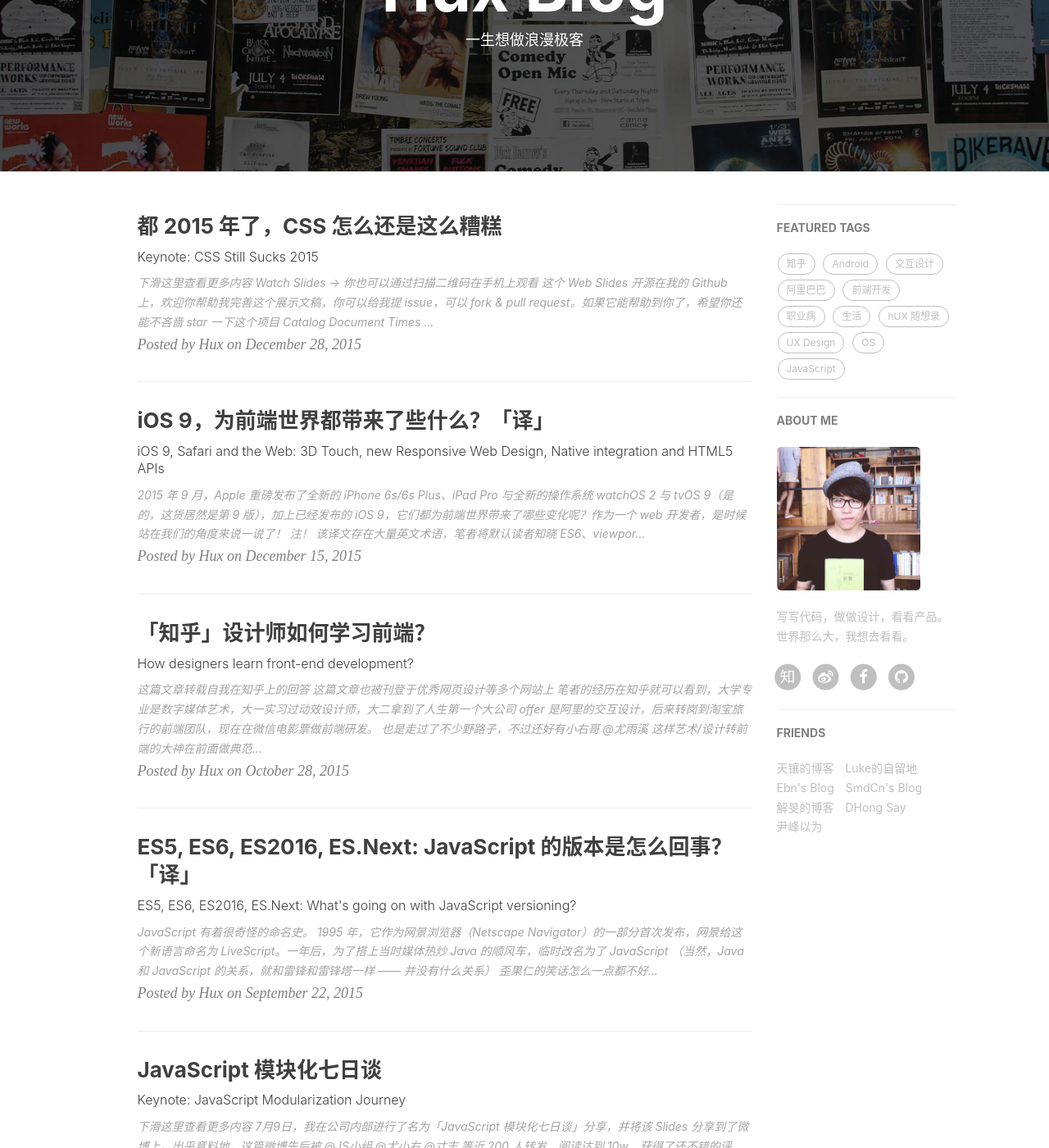
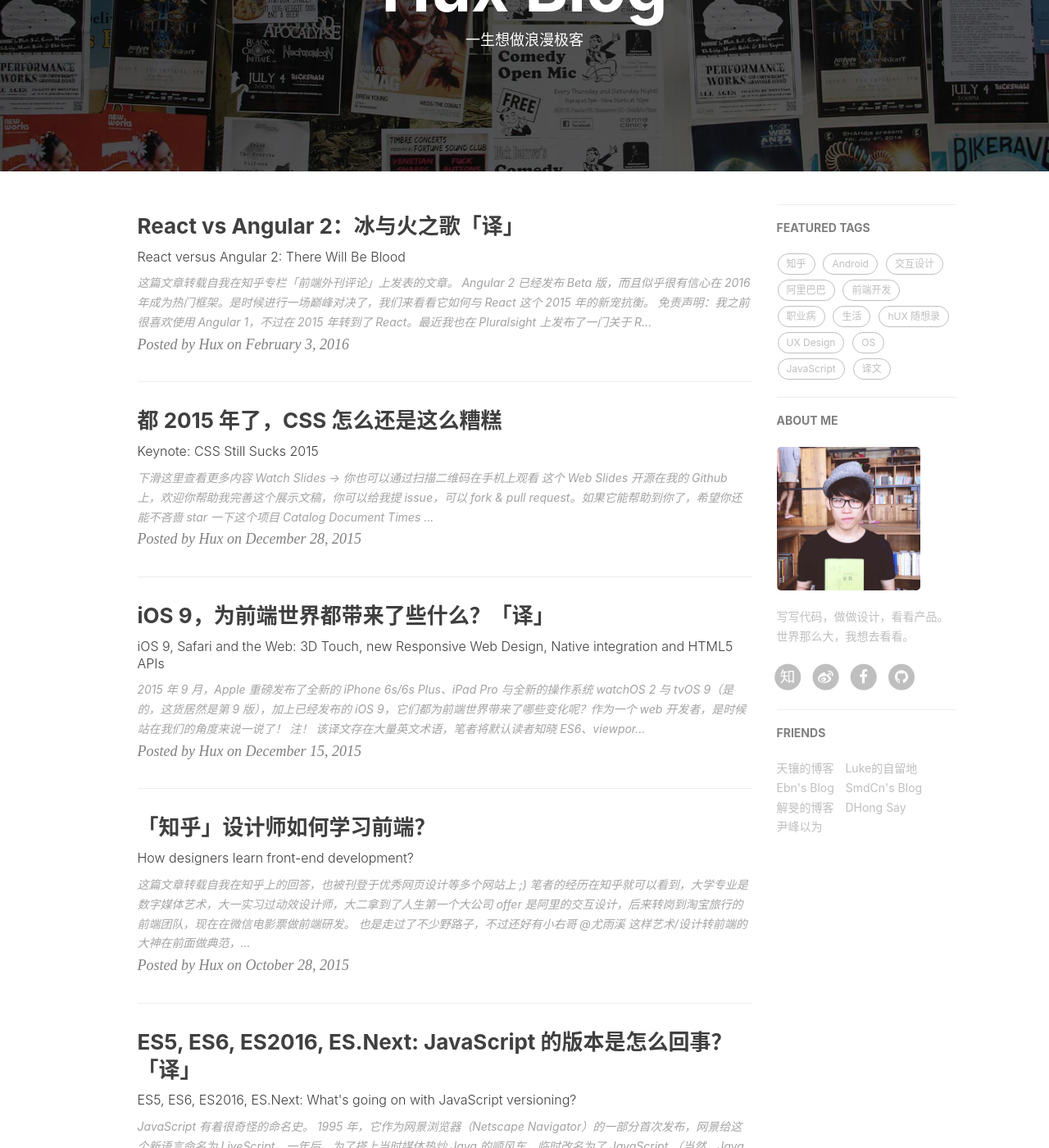
Before and after one commit to q97236143/Huxproh, a Jekyll site: the page built from index.html, in a window 1280 px wide and 1400 px high, scrolled down 209 px. Shown: the whole window at 82% size. Built offline with Jekyll 4.4.1, drawn with Linux system fonts in a browser that asks for light colours; nearby versions of some CDN libraries; the list of posts is cut into pages by our own code; comment, search, counter and statistics services are not loaded; part of the change alters nothing that is shown; some of the changed text lies outside the part shown.

Commit message:
[self] new post: React vs Angular2

```diff
--- a/_posts/2015-10-28-how-designer-learn-fe.markdown
+++ b/_posts/2015-10-28-how-designer-learn-fe.markdown
@@ -11,8 +11,7 @@ tags:
     - UX Design
 ---
 
-> 这篇文章转载自[我在知乎上的回答](https://www.zhihu.com/question/21921588/answer/69680480)
-> 这篇文章也被刊登于[优秀网页设计](http://www.uisdc.com/head-first-front-end)等多个网站上
+> 这篇文章转载自[我在知乎上的回答](https://www.zhihu.com/question/21921588/answer/69680480)，也被刊登于[优秀网页设计](http://www.uisdc.com/head-first-front-end)等多个网站上 ;)
 
 
 <div>
--- /dev/null
+++ b/_posts/2016-02-03-React-vs-Angular2.markdown
@@ -0,0 +1,224 @@
+---
+layout:     post
+title:      "React vs Angular 2：冰与火之歌「译」"
+subtitle:   "React versus Angular 2: There Will Be Blood"
+date:       2016-02-03 12:00:00
+author:     "Hux"
+header-img: "img/post-bg-re-vs-ng2.jpg"
+header-mask: 0.3
+tags:
+    - 前端开发
+    - JavaScript
+    - 译文
+---
+
+> 这篇文章转载自[我在知乎专栏「前端外刊评论」上发表的文章](http://zhuanlan.zhihu.com/FrontendMagazine/20549104)。
+
+
+[Angular 2](https://angular.io/) 已经发布 Beta 版，而且似乎很有信心在 2016 年成为热门框架。是时候进行一场巅峰对决了，我们来看看它如何与 [React](https://facebook.github.io/react/) 这个 2015 年的新宠抗衡。
+
+
+**免责声明：**我之前很喜欢使用 Angular 1，不过在 2015 年转到了 React。最近我也在 Pluralsight 上发布了一门关于 [React 和 Flux 的课程](https://www.pluralsight.com/courses/react-flux-building-applications)（[免费试学](http://app.pluralsight.com/signup)）。所以，**是的，我本人是有偏见的，但我不会偏袒任何一方。**
+
+好了，我们开始吧，这场对决将会非常血腥。
+
+![](https://cdn-images-1.medium.com/max/800/1*MRPl_SNuRGJchb6eOAnkSA.jpeg)
+
+图片来源：[@jwcarrol](https://twitter.com/jwcarroll)
+
+## 两者根本不具有可比性！
+
+是的是的，Angular 是框架，React 是类库。所以有人觉得比较这两者没有逻辑性可言。大错特错！
+
+> 选择 Angular 还是 React 就像选择直接购买成品电脑还是买零件自己组装一样。
+
+两者的优缺点本文都会提及，我会拿 React 语法和组件模型跟 Angular 的语法和组件模型做对比。这就像是拿成品电脑的 CPU 跟零售的 CPU 做对比，没有任何不妥。
+
+## Angular 2 的优点
+
+我们先看 Angular 相对 React 有哪些优势。
+
+#### **无选择性疲劳**
+
+Angular 是一个完整的框架，本身就提供了比 React 多得多的建议和功能。而要用 React，开发者通常还需要借助别的类库来打造一个真正的应用。比如你可能需要额外的库来处理路由、强制单向数据流、进行 API 调用、做测试以及管理依赖等等。要做的选择和决定太多了，让人很有压力。这也是为什么 React 有那么多的入门套件的原因（我自己就写了两个：[1](https://github.com/coryhouse/react-flux-starter-kit)、[2](https://github.com/coryhouse/react-slingshot)）。
+
+Angular 自带了不少主张，所以能够帮助你更快开始，不至于因为要做很多决定而无所适从。这种强制的一致性也能帮助新人更快适应其开发模式，并使得开发者在不同团队间切换更具可行性。
+
+Angular 核心团队让我非常欣赏的一点是，他们拥抱了 TypeScript，这就造成了另一个优势。
+
+#### TypeScript = 阳关大道
+
+没错，并非所有人都喜欢 TypeScript，但是 Angular 2 毅然决然地选择了它确实是个巨大的优势。反观 React，网上的各种示例应用令人沮丧地不一致——ES5 和 ES6 的项目基本上各占一半，而且目前存在[三种不同的组件声明方式](http://jamesknelson.com/should-i-use-react-createclass-es6-classes-or-stateless-functional-components/)。这无疑给初学者造成了困惑。（Angular 还拥抱了装饰器（decorator）而不是继承（extends）——很多人认为这也是个加分项）。
+
+尽管 Angular 2 并不强制使用 TypeScript，但显然的是，Angular 的核心团队默认在文档中使用 TypeScript。这意味着相关的示例应用和开源项目更有可能保持一致性。Angular 已经提供了[非常清晰的关于如何使用 TypeScript 编译器的例子](https://angular.io/docs/ts/latest/quickstart.html)。（诚然，目前[并非所有人都在拥抱 TypeScript](http://angularjs.blogspot.com/2015/09/angular-2-survey-results.html)，但我有理由相信等到正式发布之后，TypeScript 会成为事实上的标准）。这种一致性应该会帮助初学者避免在学习 React 时遇到的疑惑和选择困难。
+
+#### 极少的代码变动
+
+2015 年是 [JavaScript 疲劳](https://medium.com/@ericclemmons/javascript-fatigue-48d4011b6fc4#.559iqxb39)元年，React 可以说是罪魁祸首。而且 React 尚未发布 1.0，所以未来还可能有很多变数。React 生态圈依旧在快速地变动着，尤其是[各种 Flux 变种](https://github.com/kriasoft/react-starter-kit/issues/22)和[路由](https://github.com/rackt/react-router)。也就是说，你今天用 React 写的所有东西，都有可能在 React 1.0 正式发布后过时，或者必须进行大量的改动。
+
+相反，Angular 2 是一个对已经成熟完整框架（Angular 1）的重新发明，而且经过仔细、系统的设计。所以 Angular 不大可能在正式发布后要求已有项目进行痛苦的代码变动。Angular 作为一个完整的框架，你在选择它的时候，也会信任其开发团队，相信他们会认真决定框架的未来。而使用 React，一切都需要你自己负责，你要自己整合一大堆开源类库来打造一个完整的应用，类库之间互不相干且变动频繁。这是一个令人沮丧的耗时工作，而且永远没有尽头。
+
+#### **广泛的工具支持**
+
+后面我会说，我认为 React 的 JSX 是非常耀眼的亮点。然而要使用 JSX，你需要选择支持它的工具。尽管 React 已经足够流行，工具支持不再是什么问题，但诸如 IDE 和 lint 工具等新工具还不大可能很快得到支持。Angular 2 的模版是保存在一个字符串或独立的 HTML 文件中的，所以不要求特殊的工具支持（不过似乎 Angular 字符串模版的智能解析工具已经呼之欲出了）。
+
+#### Web Components 友好
+
+Angular 2 还拥抱了 Web Component 标准。唉，真尴尬我居然一开始忘记提到这点了——最近我还发布了一门关于[Web Components 课程](https://www.pluralsight.com/courses/web-components-shadow-dom)呢！简单来说，把 Angular 2 组件转换成原生 Web Components 应该会比 React 组件容易得多。固然 Web Components 的[浏览器支持度依然很弱](http://jonrimmer.github.io/are-we-componentized-yet/)，但长期来看，对 Web Components 友好是很大的优势。
+
+Angular 的实现有其自身的局限和陷阱，这正好让我过渡到对 React 优势的讨论。
+
+### React 的优点
+
+现在，让我们看看是什么让 React 如此与众不同。
+
+#### **JSX**
+
+JSX 是一种类似 HTML 的语法，但它实际上会被编译成 JavaScript。将标签与代码混写在同一个文件中意味着输入一个组件的函数或者变量时你将享受到自动补全的福利。而 Angular 基于字符串的模版就相形见绌了：很多编辑器都不会高亮它们（只会显示单色）、只有有限的代码补全支持，并且一直到运行时才会报错。并且，通常你也只能得到很有限的错误提示。不过，Angular 的团队[造了一个自己的 HTML 解析器来解决这个问题](https://github.com/angular/angular/issues/4417)。（叼叼叼！）
+
+如果你不喜欢 Angular 的字符串模版，你可以把模版移到一个单独的文件里去。不过这样你就回到了我认为的“老样子”：你需要在自己脑袋里记住这两个文件的关联，不但没有代码自动补全，也没有任何编译时检查来协助你。这听起来可能并不算什么……除非你已经爱上了与 React 相伴的日子。在同一个文件中组合组件还能享受编译时的检查，大概是 JSX 最与众不同的地方之一了。
+
+
+![](http://p5.qhimg.com/d/inn/8a99f370/2.jpg)
+
+对比 Angular 2 与 React 在标签忘记闭合时是如何表现的。
+
+关于为什么 JSX 是一个巨大的优势，可以看看 [JSX：硬币的另一面（JSX: The Other Side of the Coin）](https://medium.com/@housecor/react-s-jsx-the-other-side-of-the-coin-2ace7ab62b98#.5007n49wq). （P.S. 这是作者写的另一篇文章，如果大家希望我们可以把这篇也翻了，欢迎在评论区举手）
+
+#### React 报错清晰快速
+
+当你在 React 的 JSX 中不小心手抖打错时，它并不会被编译。这是一件非常美妙的事情：无论你是忘记闭合了标签还是引用了一个不存在的属性（property），你都可以立刻知道到底是哪一行出错了。**JSX 编译器会指出你手抖的具体行号**，彻彻底底加速你的开发。
+
+相反，当你在 Angular 2 中不小心敲错了一个变量时，鸦雀无声。**Angular 2 并不会在编译时做什么，它会等到运行时才静默报错。**它报错得*如此之慢*，我加载完整个应用然后奇怪为什么我的数据没有显示出来呢？这太不爽了。
+
+#### React 以 JavaScript 为中心
+
+终于来了。这才是 React 和 Angular 的根本区别。**很不幸，Angular 2 仍然是以 HTML 而非 JavaScript 为中心的。**Angular 2 并没有解决它设计上的根本问题：
+
+> Angular 2 继续把 “JS” 放到 HTML 里。React 则把 “HTML” 放到 JS 里。
+
+这种分歧带来的影响真是再怎么强调也不为过。它们从根本上影响着开发体验。Angular 以 HTML 为中心的设计留下了巨大的缺陷。正如我在 [JSX：硬币的另一面](https://medium.com/@housecor/react-s-jsx-the-other-side-of-the-coin-2ace7ab62b98#.jqh5kkxlk) 中所说的，JavaScript 远比 HTML 要强大。因此，**增强 JavaScript 让其支持标签要比增强 HTML 让其支持逻辑要合理得多**。无论如何，HTML 与 JavaScript 都需要某种方式以粘合在一起。React 以 JavaScript 为中心的思路从根本上优于 Angular、Ember、Knockout 这些以 HTML 为中心的思路。
+
+让我们来看看为什么。
+
+#### React 以 JavaScript 为中心的设计 = 简约
+
+Angular 2 延续了 Angular 1 试图让 HTML 更加强大的老路子。所以即使是像循环或者条件判断这样的简单任务你也不得不使用 Angular 2 的独特语法来完成。例如，Angular 2 通过两种语法同时提供了单向数据绑定与双向数据绑定，可不幸的是它们实在差得有点多：
+
+    {{myVar}} //One-way binding
+    ngModel="myVar" //Two-way binding
+
+    {{myVar}}        //单向数据绑定
+    ngModel="myVar"  //双向数据绑定
+
+在 React 中，数据绑定语法不取决于数据流的单双向（数据绑定的单双向是在其他地方处理的，不得不说我觉得理应如此）。不管是单向还是双向数据流，绑定语法都是这样的：
+
+    {myVar}
+
+Angular 2 的内联母版（inline master templates）使用了这样的语法：
+
+    <ul>
+      <li *ngFor="#hero of heroes">
+        {{hero.name}}
+      </li>
+    </ul>
+
+上面这个代码片段遍历了一组 hero，而我比较关心的几点是：
+
+- 通过星号来声明一个“母版”实在是太晦涩了
+- `hero` 前的英镑符号（`#`）用于声明一个局部模版变量。这个概念感觉非常鸡肋（如果你偏好不使用 `#`，你也可以使用 `var-` 前缀写法）
+-  为 HTML 加入了循环语义的HTML 特性（attribute）`ngFor` 是 Angular 特有的东西
+
+相比上面 Angular 2 的语法，React 的语法可是纯净的 JavaScript （不过我得承认下面的属性 `key` 是个 React 的私货）
+
+    <ul>
+      { heroes.map(hero =>
+        <li key={hero.id}>{hero.name}</li>
+      )}
+    </ul>
+
+鉴于 JS 原生支持循环，React JSX 利用 JS 的力量来做到这类事情简直易如反掌，配合 `map`、`filter` 能做的还远不止此。
+
+去看看 [Angular 2 速查表](https://angular.io/docs/ts/latest/guide/cheatsheet.html)？那不是 HTML，也不是 JavaScript……这叫 **Angular**。
+
+> **读懂 Angular：**学一大堆 Angular 特有的语法
+>
+> 读懂 React： 学 JavaScript
+
+React 因为语法和概念的简约而与众不同。我们不妨品味下当今流行的 JS 框架/库都是如何实现遍历的：
+
+
+    Ember: {{# each}}
+    Angular 1: ng-repeat
+    Angular 2: ngFor
+    Knockout: data-bind=”foreach”
+    React: 直接用 JS 就好啦 :)
+
+除了 React，所有其它框架都用自己的专有语法重新发明了一个我们在 JavaScript 常见得不能再常见的东西：**循环**。这大概就是 React 的美妙之处，利用 JavaScript 的力量来处理标签，而不是什么奇怪的新语法。
+
+Angular 2 中的奇怪语法还有点击事件的绑定：
+
+    (click)=”onSelect(hero)"
+
+相反，React 再一次使用了普通的 JavaScript：
+
+    onClick={this.onSelect.bind(this, hero)}
+
+并且，鉴于 React 内建了一个模拟的事件机制（Angular 2 也有），你并不需要去担心使用内联语法声明事件处理器所暗含的性能问题。
+
+为什么要强迫自己满脑子都是一个框架的特殊语法呢？为什么不直接拥抱 JS 的力量？
+
+#### 奢华的开发体验
+
+JSX 具备的代码自动补全、编译时检查与丰富的错误提示已经创造了非常棒的开发体验，既为我们减少了输入，与节约了时间。而配合上热替换（hot reloading）与时间旅行（time travel），你将获得前所未有的开发体验，效率高到飞起。
+
+原文这里链了个 Youtube 上的视频：[Dan Abramov - Live React: Hot Reloading with Time Travel at react-europe 2015](https://www.youtube.com/watch?v=xsSnOQynTHs&feature=youtu.be)，大家自备梯子。
+
+#### 担心框架的大小？
+
+这里是一些常见框架/库压缩后的大小（[来源](https://gist.github.com/Restuta/cda69e50a853aa64912d)）：
+
+- **Angular 2:** 566k (766k with RxJS)
+- **Ember:** 435k
+- [**Angular 1**](https://ajax.googleapis.com/ajax/libs/angularjs/1.4.8/angular.min.js)**:** 143k
+- **React + Redux:** 139k
+
+列出的都是框架级的、用于浏览器且压缩后的大小（但并未 gzip）。需要补充的是，Angular 2 的尺寸在最终版本发布时应该会有所减小。
+
+为了做一个更真实的对比，我将 Angular 2 [官方教程](https://angular.io/docs/ts/latest/tutorial/)中的 Tour of Heroes 应用用 Angular 2 和 React（还用上了新的 [React Slingshot](https://github.com/coryhouse/react-slingshot) 入门套件）都实现了一遍，结果如何呢？
+
+
+- [**Angular 2**](https://github.com/coryhouse/angular-2-tour-of-heroes/tree/master)**:** 764k 压缩后
+- [**React + Redux**](https://github.com/coryhouse/react-tour-of-heroes)**:** 151k 压缩后
+
+可以看到，**做一个差不多的东西，Angular 2 目前的尺寸是 React + Redux 的五倍还多**。重要的事情再说一遍，Angular 2 的最终版本应该会减重。
+
+不过，我承认关于框架大小的担忧可能被夸大了：
+
+> 大型应用往往至少有几百 KB 的代码，经常还更多，不管它们是不是使用了框架。开发者需要做很多的抽象来构建一个复杂的软件。无论这些抽象是来自框架的还是自己手写的，它都会对应用的加载性能造成负面影响。  <br />
+>  就算你完全杜绝框架的使用，许多应用仍然是几百 KB 的 JavaScript 在那。 — Tom Dale [JavaScript Frameworks and Mobile Performance](http://tomdale.net/2015/11/javascript-frameworks-and-mobile-performance/)
+
+Tom 的观点是对的。像 Angular、Ember 这样的框架之所以更大是因为它们自带了更多的功能。
+
+但是，我关心的点在于：很多应用其实用不到这种大型框架提供的所有功能。在这个越来越拥抱微服务、微应用、[单一职责模块（single-responsibility packages）](http://www.npmjs.com)的时代，**React 通过让你自己挑选必要模块，让你的应用大小真正做到量身定做**。在这个有着 200,000 个 npm 模块的世界里，这点非常强大。
+
+#### React 信奉[Unix 哲学](https://en.wikipedia.org/wiki/Unix_philosophy).
+
+React 是一个类库。它的哲学与 Angular、Ember 这些大而全的框架恰恰相反。你可以根据场景挑选各种时髦的类库，搭配出你的最佳组合。JavaScript 世界在飞速发展，React 允许你不断用更好的类库去迭代你应用中的每个小部分，而不是傻等着你选择的框架自己升级。
+
+Unix 久经沙场屹立不倒，原因就是：
+
+> 小而美、可组合、目的单一，这种哲学永远不会过时。
+
+React 作为一个专注、可组合并且目的单一的工具，已经被[全世界的各大网站们](https://github.com/facebook/react/wiki/Sites-Using-React)使用，预示着它的前途光明（当然，Angular 也被用于[许多大牌网站](https://www.madewithangular.com/#/)）。
+
+#### 谢幕之战
+
+Angular 2 相比第一代有着长足的进步。新的组件模型比第一代的指令（directives）容易掌握许多；新增了对于同构／服务器端渲染的支持；使用虚拟 DOM 提供了 3-10 倍的性能提升。这些改进使得 Angular 2 与 React 旗鼓相当。不可否认，它功能齐全、观点鲜明，能够显著减少 “JavaScript 疲劳” 。
+
+不过，Angular 2 的大小和语法都让我望而却步。Angular 致力的 HTML 中心设计比 React 的 JavaScript 中心模型要复杂太多。在 React 中，你并不需要学习 `ng-什么什么` 这种框架特有的 HTML 补丁（shim），你只要写 JavaScript 就好了。这才是我相信的未来。
+
+### 著作权声明
+
+本文译自 [Angular 2 versus React: There Will Be Blood](https://medium.freecodecamp.com/angular-2-versus-react-there-will-be-blood-66595faafd51#.v4y4euy1r)，其实[之前有人翻译过](http://www.w3ctech.com/topic/1675?from=timeline&isappinstalled=0)，但是翻得水平有一点不忍直视，我们不希望浪费这篇好文章。
+本文由 [@李凌豪](https://www.zhihu.com/people/li-ling-hao) [@黄玄](https://www.zhihu.com/people/huxpro) 联合翻译，首次发布于[前端外刊评论 · 知乎专栏](http://zhuanlan.zhihu.com/FrontendMagazine)，转载请保留原文链接 ;)
```
Also changed, not shown: img/post-bg-re-vs-ng2.jpg (added).
